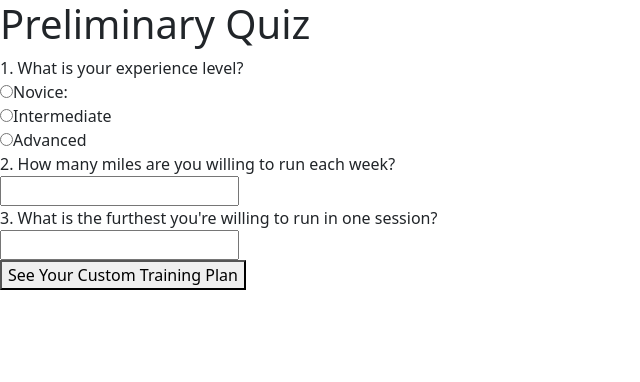
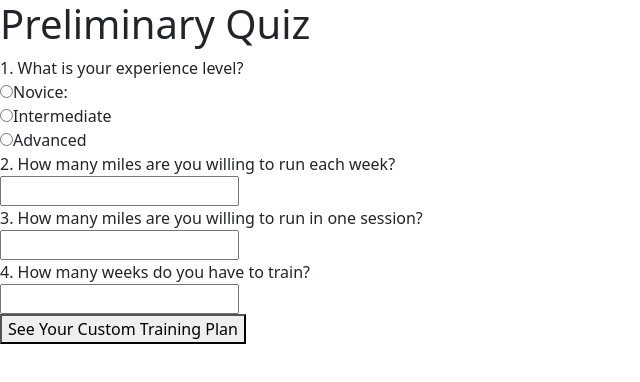
Before and after one commit to nieberdinge/retriever, a Next.js app: page /quiz in a window 1280 px wide. Shown: the top 382 px of the page, without its empty margins (0-640 px from the left). Built offline with nearby package versions, Linux system fonts and the light colour scheme.

Commit message:
added question, tried connecting to backend

```diff
--- a/src/app/quiz/page.tsx
+++ b/src/app/quiz/page.tsx
@@ -2,20 +2,23 @@ import React from "react";
 export default function quiz() {
 
   return (<div><h1>Preliminary Quiz</h1>
-    <form action="/about">
-        <label htmlFor="experience">1. What is your experience level? </label><br></br>
-        <input type="radio" id="novice" name="experience" value="Novice"></input>
+    <form action="https://localhost:3001/" method="post">
+        <label>1. What is your experience level? </label><br></br>
+        <input type="radio" id="novice" name="experience" value="Novice" required></input>
         <label htmlFor="novice">Novice: </label><br></br>
-        <input type="radio" id="intermediate" name="experience" value="Intermediate"></input>
+        <input type="radio" id="intermediate" name="experience" value="Intermediate" required></input>
         <label htmlFor="intermediate">Intermediate</label><br></br>
-        <input type="radio" id="javascript" name="experience" value="Advanced"></input>
+        <input type="radio" id="javascript" name="experience" value="Advanced" required></input>
         <label htmlFor="advanced">Advanced</label><br></br>
 
         <label htmlFor="mileage">2. How many miles are you willing to run each week?</label><br></br>
-        <input type="text" id="mileage" name="maxWeeklyMileage"></input><br></br>
+        <input type="number" id="mileage" name="totalMileage" required></input><br></br>
 
-        <label htmlFor="maxDistance">3. What is the furthest you're willing to run in one session?</label><br></br>
-        <input type="text" id="maxDistance" name="maxDistance"></input><br></br>
+        <label htmlFor="maxDistance">3. How many miles are you willing to run in one session?</label><br></br>
+        <input type="number" id="maxDistance" name="maxLongRun" required></input><br></br>
+
+        <label htmlFor="numWeeks">4. How many weeks do you have to train?</label><br></br>
+        <input type="number" id="numWeeks" name="totalWeeks" required></input><br></br>
 
         <button type="submit">See Your Custom Training Plan</button>
     </form>
```
